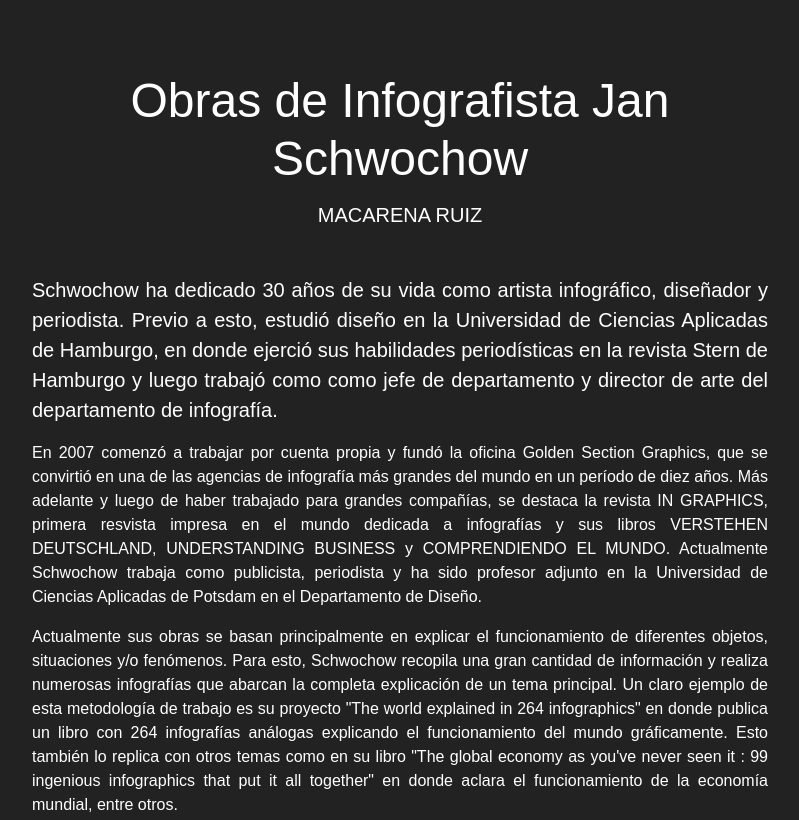
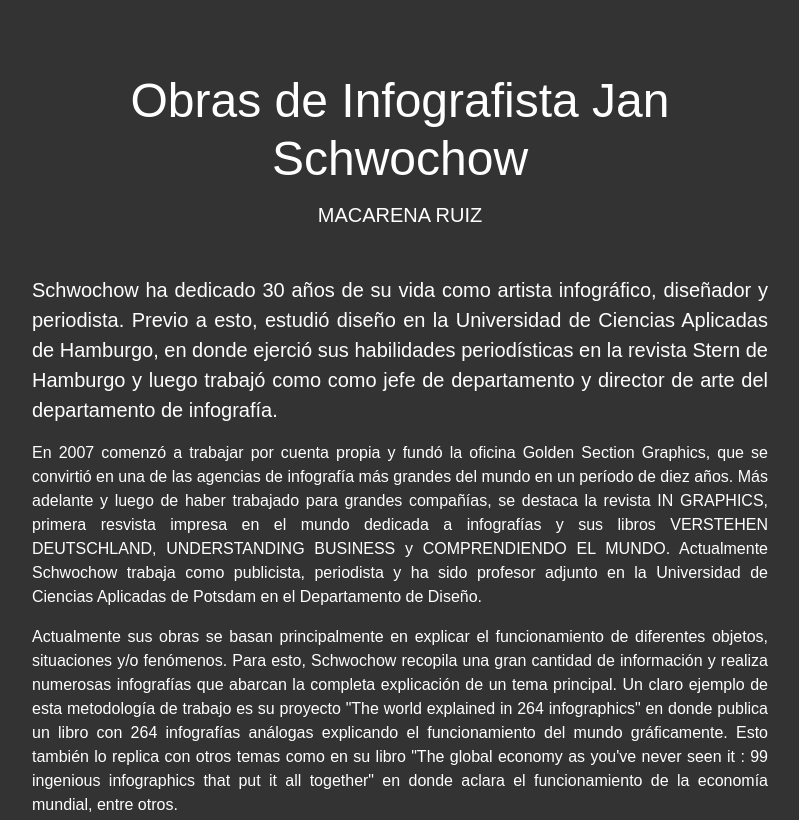
Before and after one commit to macaruiz/id-clase-02, a plain HTML site: page index.html in a window 1280 px wide. Shown: the top 820 px of the page, without its empty margins (240-1039 px from the left). Drawn offline with nearby package versions, Linux system fonts and the light colour scheme.

Commit message:
Update index.html

```diff
--- a/index.html
+++ b/index.html
@@ -6,12 +6,12 @@
         <link href="https://cdn.jsdelivr.net/npm/bootstrap@5.1.3/dist/css/bootstrap.min.css" rel="stylesheet" integrity="sha384-1BmE4kWBq78iYhFldvKuhfTAU6auU8tT94WrHftjDbrCEXSU1oBoqyl2QvZ6jIW3" crossorigin="anonymous" />
         <link rel="preconnect" href="https://fonts.googleapis.com" />
         <link rel="preconnect" href="https://fonts.gstatic.com" crossorigin />
-        <link href="https://fonts.googleapis.com/css2?family=Roboto:wght@300&display=swap" rel="stylesheet" />
+        <link href="https://fonts.googleapis.com/css2?family=Montserrat:wght@200&display=swap" rel="stylesheet" />
         <style>
             :root {
                 --bs-font-sans-serif: "Work Sans", sans-serif;
                 --bs-body-color: #fff;
-                --bs-body-bg: #222;
+                --bs-body-bg: #333;
 
             }
             @media (min-width: 992px) { header p{ text-align: justify; text-justify: inter-word; } }
```
